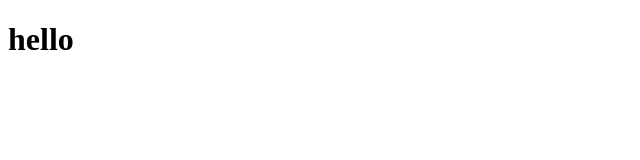
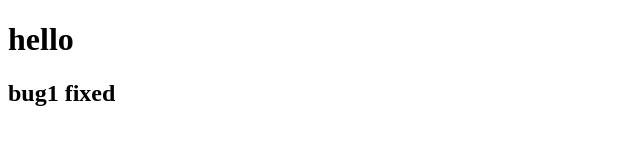
Before and after one commit to dcfun0214/gitlearning, a plain HTML site: page index.html in a window 1280 px wide. Shown: the whole page, without its empty margins (0-640 px from the left). Drawn offline with Linux system fonts and the light colour scheme.

Commit message:
bug1 fixed

```diff
--- a/index.html
+++ b/index.html
@@ -7,5 +7,6 @@
 </head>
 <body>
     <h1>hello</h1>
+    <h2>bug1 fixed</h2>
 </body>
 </html>
```
